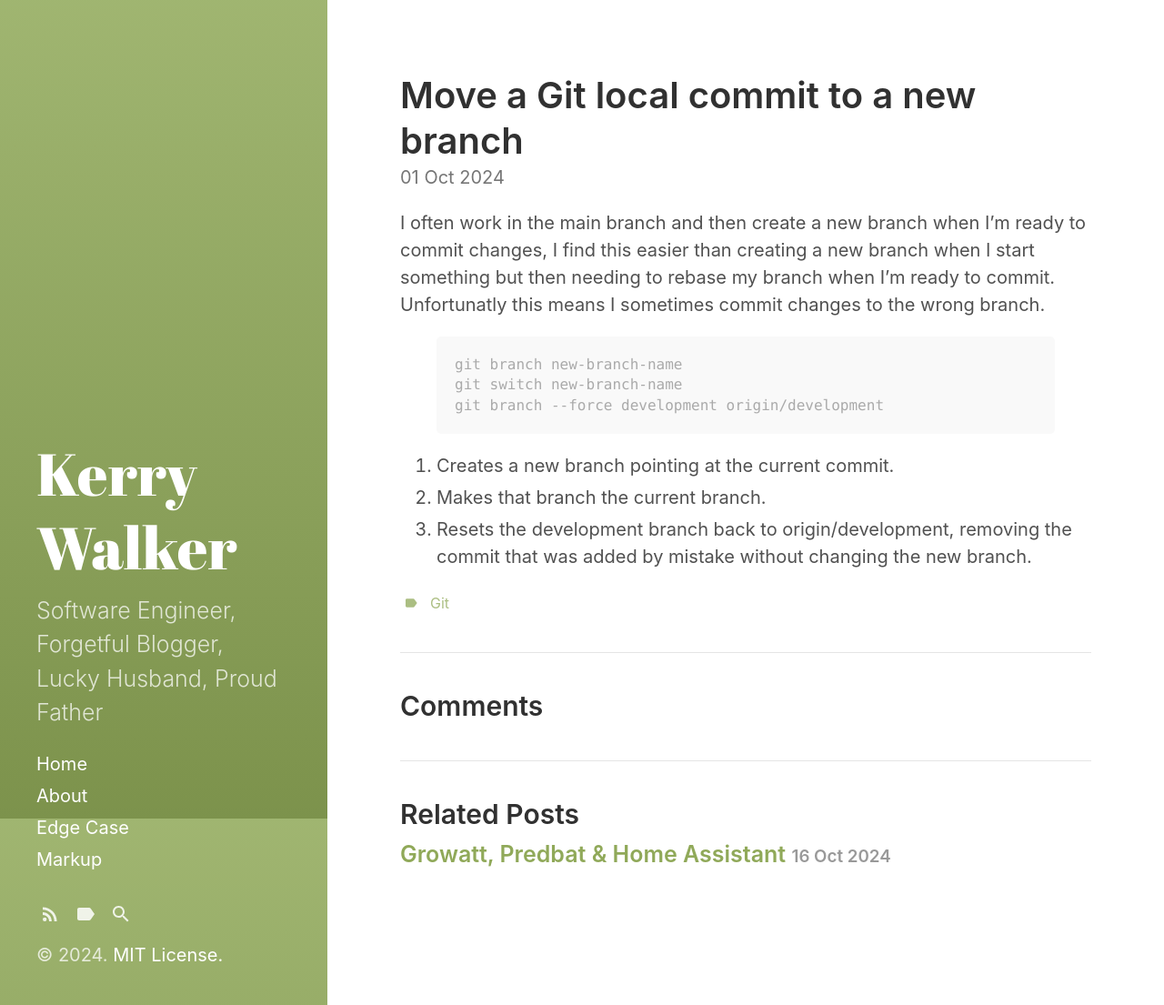
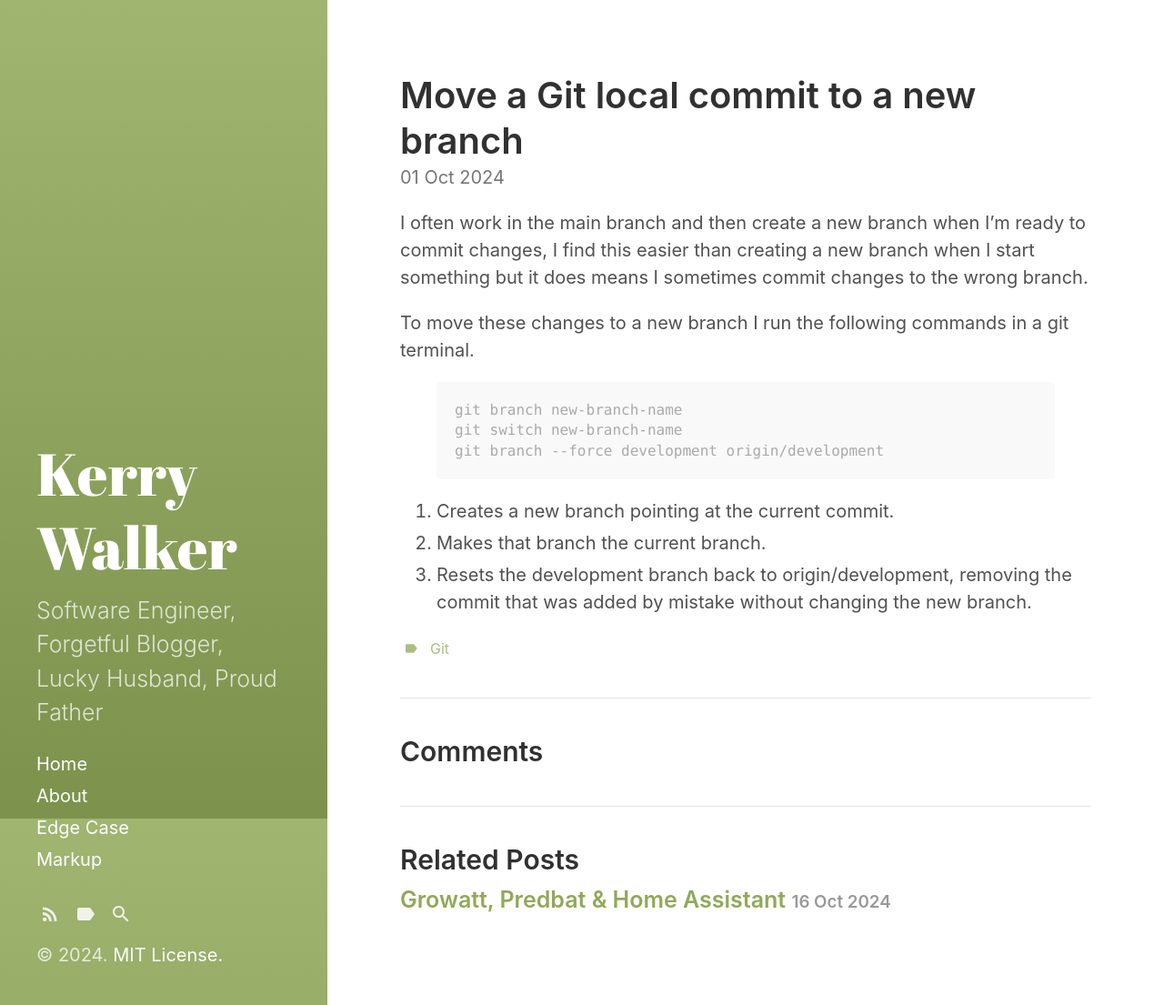
Before and after one commit to KerryWalker/KerryWalker.github.io, a Jekyll site: the page built from _posts/2024-10-01-git-move-local-commit.md, in a window 1280 px wide and 1105 px high. Shown: the whole window at 91% size. Built offline with Jekyll 4.4.1, drawn with Linux system fonts in a browser that asks for light colours.

Commit message:
Update post

```diff
--- a/_posts/2024-10-01-git-move-local-commit.md
+++ b/_posts/2024-10-01-git-move-local-commit.md
@@ -5,8 +5,9 @@ tags:
   - git
 ---
 
-I often work in the main branch and then create a new branch when I'm ready to commit changes, I find this easier than creating a new branch when I start something but then needing to rebase my branch when I'm ready to commit.
-Unfortunatly this means I sometimes commit changes to the wrong branch.
+I often work in the main branch and then create a new branch when I'm ready to commit changes, I find this easier than creating a new branch when I start something but it does means I sometimes commit changes to the wrong branch.
+
+To move these changes to a new branch I run the following commands in a git terminal.
 
 {% highlight console %}
 git branch new-branch-name
```
